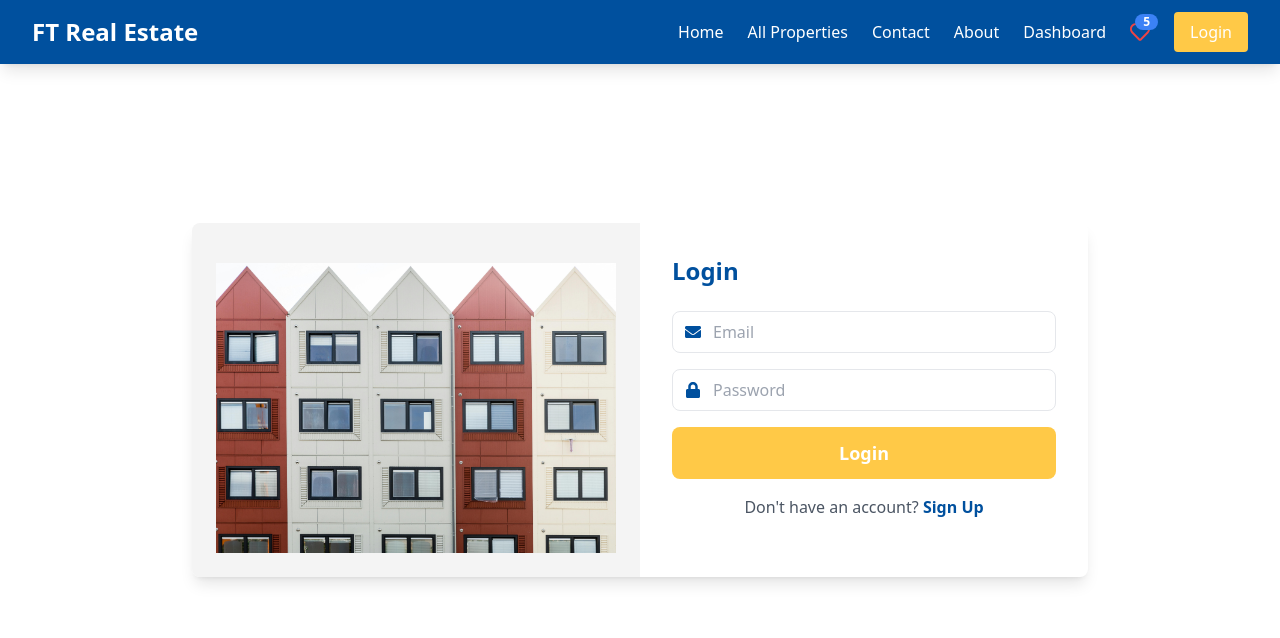
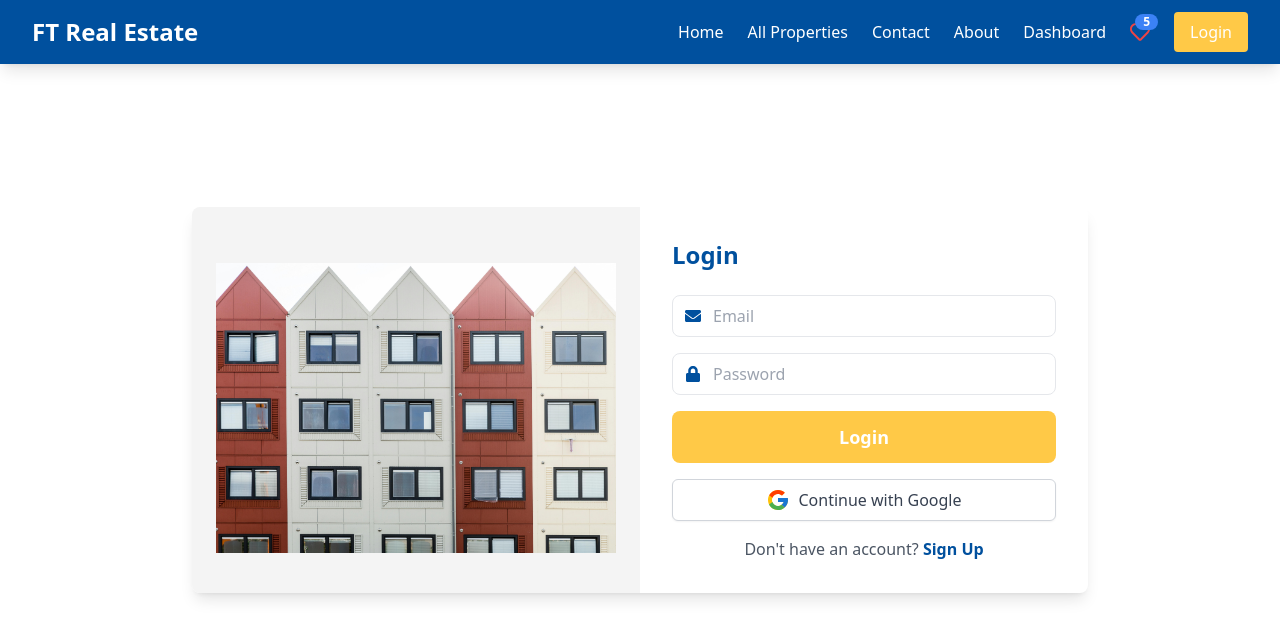
Before and after one commit to fajlerabbifahim/FT-Real-Estate, a React (Vite) app: page /login in a window 1280 px wide. Shown: the top 638 px of the page. Built offline with nearby package versions, Linux system fonts and the light colour scheme; no server answers.

Commit message:
user save database and if user exist not save database

```diff
--- /dev/null
+++ b/src/Components/Social-Login/GoogleLogin/GoogleLogin.jsx
@@ -0,0 +1,44 @@
+import React from "react";
+import { FcGoogle } from "react-icons/fc";
+import useAuth from "../../../Hooks/useAuth";
+import { GoogleAuthProvider } from "firebase/auth";
+import useAxiosPublic from "../../../Hooks/useAxiosPublic";
+import { useNavigate } from "react-router-dom";
+
+const GoogleLogin = () => {
+  const googleProvider = new GoogleAuthProvider();
+  const { signinWithGoogle } = useAuth();
+  const axiosPublic = useAxiosPublic();
+  const navigate = useNavigate();
+
+  const handleGoogleLogin = async () => {
+    const userData = await signinWithGoogle(googleProvider);
+    const user = userData.user;
+    console.log("google user data", userData.user);
+    const newUser = {
+      name: user.displayName,
+      email: user.email,
+      photo: user.photoURL,
+    };
+
+    axiosPublic.post("/user", newUser).then((res) => {
+      if (res.data.insertedId) {
+        alert("user create successful");
+      }
+    });
+    navigate("/");
+  };
+
+  return (
+    <button
+      onClick={handleGoogleLogin}
+      type="button"
+      className="w-full flex items-center justify-center gap-2 bg-white text-gray-700 border border-gray-300 rounded-md px-4 py-2 hover:bg-gray-100 transition-all shadow-sm"
+    >
+      <FcGoogle size={24} />
+      <span>Continue with Google</span>
+    </button>
+  );
+};
+
+export default GoogleLogin;
--- a/src/Pages/Login/Login.jsx
+++ b/src/Pages/Login/Login.jsx
@@ -5,6 +5,7 @@ import loginImage from "../../assets/Login-Images/login.jpg";
 import Navbar from "../../Components/Navbar/Navbar";
 import useAuth from "../../Hooks/useAuth";
 import { useForm } from "react-hook-form";
+import GoogleLogin from "../../Components/Social-Login/GoogleLogin/GoogleLogin";
 
 const Login = () => {
   const { login } = useAuth();
@@ -85,6 +86,10 @@ const Login = () => {
                     Login
                   </button>
 
+                  {/* google signup  */}
+
+                  <GoogleLogin />
+
                   {/* Signup Redirect */}
                   <p className="text-center text-gray-600">
                     Don't have an account?{" "}
--- a/src/Pages/Register/Register.jsx
+++ b/src/Pages/Register/Register.jsx
@@ -8,6 +8,7 @@ import { useForm } from "react-hook-form";
 import { MdPhoto } from "react-icons/md";
 import useImageUpload from "../../Hooks/useImageUpload";
 import useAxiosPublic from "../../Hooks/useAxiosPublic";
+import GoogleLogin from "../../Components/Social-Login/GoogleLogin/GoogleLogin";
 const Register = () => {
   const { registerUser, updateUser } = useAuth();
   const { register, handleSubmit } = useForm();
@@ -137,6 +138,10 @@ const Register = () => {
                     Sign Up
                   </button>
 
+                  {/* google signup  */}
+
+                  <GoogleLogin />
+
                   {/* Login Redirect */}
                   <p className="text-center text-gray-600">
                     Already have an account?{" "}
```
